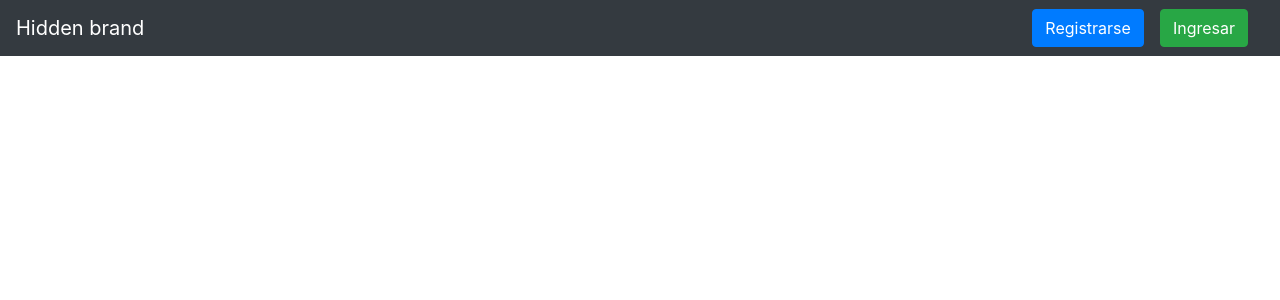
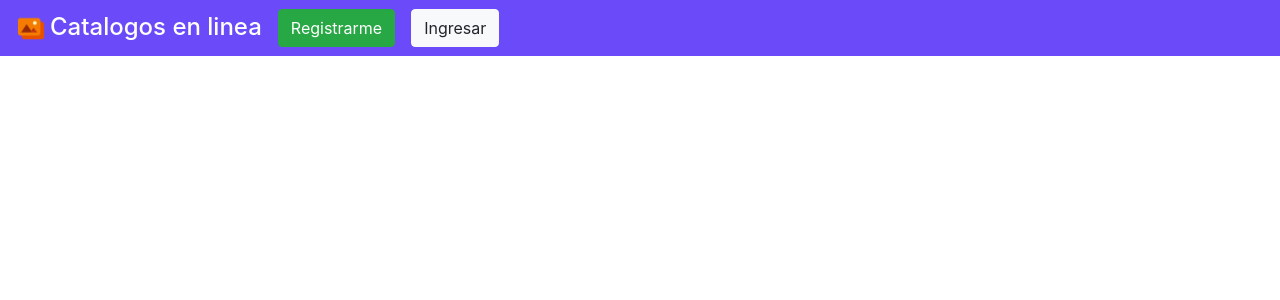
Before and after one commit to Catalina-Diaz/Dip-frontend, a Vue app: page / in a window 1280 px wide. Shown: the top 300 px of the page. Built offline with nearby package versions, Linux system fonts and the light colour scheme.

Commit message:
Organizando codigo y metodos

```diff
--- a/public/index.html
+++ b/public/index.html
@@ -4,7 +4,6 @@
     <meta charset="utf-8">
     <meta http-equiv="X-UA-Compatible" content="IE=edge">
     <meta name="viewport" content="width=device-width,initial-scale=1.0">
-    <link rel="icon" href="<%= BASE_URL %>favicon.ico">
     <link rel="stylesheet" href="https://cdn.jsdelivr.net/npm/bootstrap@4.5.3/dist/css/bootstrap.min.css" integrity="sha384-TX8t27EcRE3e/ihU7zmQxVncDAy5uIKz4rEkgIXeMed4M0jlfIDPvg6uqKI2xXr2" crossorigin="anonymous">
     <title><%= htmlWebpackPlugin.options.title %></title>
   </head>
--- a/src/App.vue
+++ b/src/App.vue
@@ -1,24 +1,34 @@
 <template>
-  <div>
-      <nav class="navbar navbar-expand-lg navbar-dark bg-dark">
-      <button class="navbar-toggler" type="button" data-toggle="collapse" data-target="#navbarTogglerDemo01" aria-controls="navbarTogglerDemo01" aria-expanded="false" aria-label="Toggle navigation">
+  <!-- Contenedor principal -->
+  <div class="w-100">
+    <!-- Barra de navegacion -->
+    <nav class="navbar navbar-expand-md navbar-dark" style="background-color: #6B4BF9;">
+      <a class="navbar-brand" href="#">
+        <img src="@/assets/iconos/Gallery.png" width="30" height="30" class="d-inline-block align-top" alt="icono" loading="lazy" draggable="false">
+        <span class="ml-1 h4">Catalogos en linea</span>
+      </a>
+
+      <button class="navbar-toggler" type="button" data-toggle="collapse" data-target="#navbarToggler" aria-controls="navbarTogglerDemo01" aria-expanded="false" aria-label="Toggle navigation">
         <span class="navbar-toggler-icon"></span>
       </button>
-      <div class="collapse navbar-collapse" id="navbarTogglerDemo01">
-        <i class="fab fa-angellist"></i>
-        <a class="navbar-brand" href="#">Hidden brand</a>
+
+      <div class="collapse navbar-collapse" id="navbarToggler">
         <ul class="navbar-nav mr-auto mt-2 mt-lg-0">
-        </ul>
           <form class="form-inline my-2 my-lg-0">
-          <button type="button" class="btn btn-primary mr-3 " data-toggle="modal" data-target="#staticBackdrop">
-            Registrarse
+            <button type="button" class="btn btn-success mr-3" data-toggle="modal" data-target="#staticBackdrop">
+              Registrarme
             </button>
-          <button type="button" class="btn btn-success mr-3 " data-toggle="modal" data-target="#staticBackdropo">
+            <button type="button" class="btn btn-light mr-3 " data-toggle="modal" data-target="#staticBackdropo">
               Ingresar
             </button>
           </form>
+        </ul>
+
       </div>
     </nav>
+    <!-- End, Barra de navegacion -->
+  </div>
+  <!-- End, Contenedor principal -->
 
   <!-- Modal Registro-->
   <div class="modal fade" id="staticBackdrop" data-backdrop="static" data-keyboard="false" tabindex="-1" aria-labelledby="staticBackdropLabel" aria-hidden="true">
@@ -35,40 +45,41 @@
           <form>
             <div class="form-group">
               <label for="username">Nombre de establecimiento</label>
-                <input type="text" class="form-control" id="username" required>
+              <input v-model="username" type="text" class="form-control" id="username" required>
             </div>
             <div class="form-group">
-                <label for="file">Imagen del establecimiento</label>
-                <input style="border: 0" type="file" class="form-control" id="file">
+              <label for="file">Imagen representante</label>
+              <input @change="cambiarImagen()" style="border: 0" type="file" class="form-control" id="file">
             </div>
             <div class="form-group">
               <label for="email">Correo electronico</label>
-                <input type="email" class="form-control" id="email" required>
+              <input v-model="email" type="email" class="form-control" id="email" required>
             </div>
             <div class="form-group">
               <label for="tel">Telefono</label>
-                <input type="number" class="form-control" id="tel" required>
+              <input v-model="telefono" type="number" class="form-control" id="tel" required>
             </div>
             <div class="form-group">
               <label for="password">Contraseña</label>
-                <input type="password" class="form-control" id="password" required>
+              <input v-model="password" type="password" class="form-control" id="password" required>
             </div>
           </form>
         </div>
         <div class="modal-footer d-flex justify-content-center align-items-center">
-            <button type="button" class="btn btn-primary">Registrarse</button>
+          <button @click="registro()" type="button" class="btn btn-primary">Registrarse</button>
         </div>
       </div>
     </div>
   </div>
-  </div>
+  <!-- End, Modal Registro-->
 
   <!-- Modal inicio sesion-->
   <div class="modal fade" id="staticBackdropo" data-backdrop="static" data-keyboard="false" tabindex="-1" aria-labelledby="staticBackdropLabel" aria-hidden="true">
     <div class="modal-dialog">
       <div class="modal-content">
+
         <div class="modal-header">
-          <h5 class="modal-title" id="staticBackdropLabel">INICIAR SESION</h5>
+          <h5 class="modal-title" id="staticBackdropLabel">INGRESAR</h5>
           <button type="button" class="close" data-dismiss="modal" aria-label="Close">
             <span aria-hidden="true">&times;</span>
           </button>
@@ -77,21 +88,23 @@
         <div class="modal-body">
           <form>
             <div class="form-group">
-              <label for="email">Correo electronico</label>
-              <input type="email" class="form-control" id="email" required>
+              <label for="lemail">Correo electronico</label>
+              <input type="email" v-model="l_email" class="form-control" id="lemail" required>
             </div>
             <div class="form-group">
-              <label for="password">Contraseña</label>
-              <input type="password" class="form-control" id="password" required>
+              <label for="l_password">Contraseña</label>
+              <input type="password" v-model="l_password" class="form-control" id="l_password" required>
             </div>
           </form>
         </div>
+
         <div class="modal-footer d-flex justify-content-center align-items-center">
-          <button type="button" class="btn btn-success">Ingresar</button>
+          <button @click="login()" type="button" class="btn btn-primary">Ingresar</button>
         </div>
       </div>
     </div>
   </div>
+  <!-- End, Modal inicio sesion-->
 
   <router-view/>
 </template>
@@ -100,25 +113,53 @@
   import axios from "axios";
 
   export default {
+    data() {
+      return {
+        usuarios: [],
+        username: '',
+        userImagen: null,
+        email: '',
+        telefono: '',
+        password: '',
+        l_email: '',
+        l_password: '',
+      }
+    },
+    mounted() {
+
+    },
     methods: {
+
       registro() {
         axios.post("http://localhost:1337/auth/local/register", {
-          username: '',
-          email: '',
-          password: '',
+          username: this.username,
+          email: this.email,
+          telefono: this.telefono,
+          password: this.password,
         }).then((response) =>{
-    //acceso
+          console.log(response.data);
+          console.log(response.data.user.id);
+          let formData = new FormData();
+          formData.append('files.imagen', this.userImagen);
+          formData.append('data', JSON.stringify({
+            user: parseInt(response.data.user.id),
+          }));
+          axios.post("http://localhost:1337/imagen-usuarios", formData).then((response) => {
+            console.log('Ok');
+          });
+        });
+      },
+      login() {
+        axios.post("http://localhost:1337/auth/local", {
+              identifier: this.l_email,
+              password: this.l_password,
+        }).then((response) =>{
+          console.log('Ok');
         })
       },
-    login() {
-        axios.post("http://localhost:1337/auth/local/register", {
-            username: '',
-            email: '',
-            password: '',
-      }).then((response) =>{
-      //acceso
-      })
-    },
+      cambiarImagen() {
+        this.userImagen = event.target.files[0];
+      }
     }
 
   }
```
Also changed, not shown: src/assets/iconos/Gallery.png (added), 1 other file (tests, documents, lock files or other folders). Lines whose indentation alone changed are shown as unchanged.
